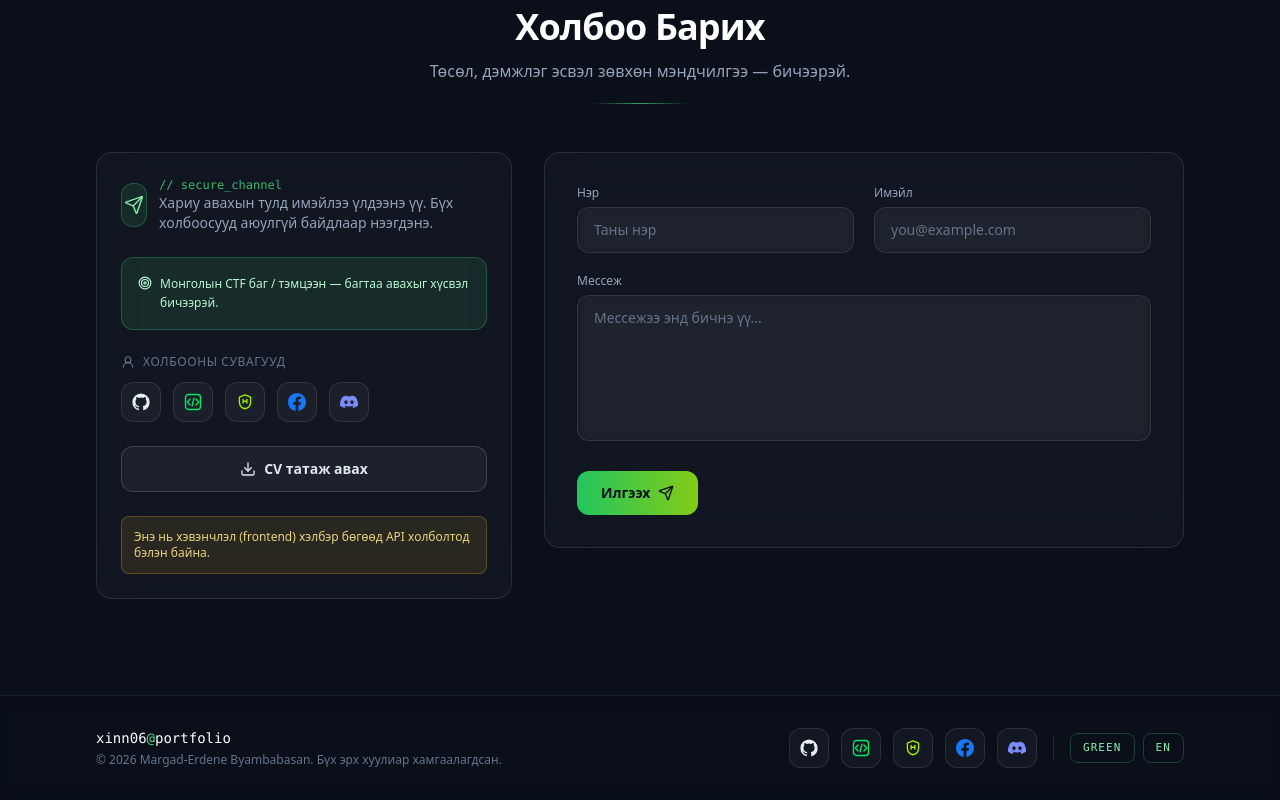
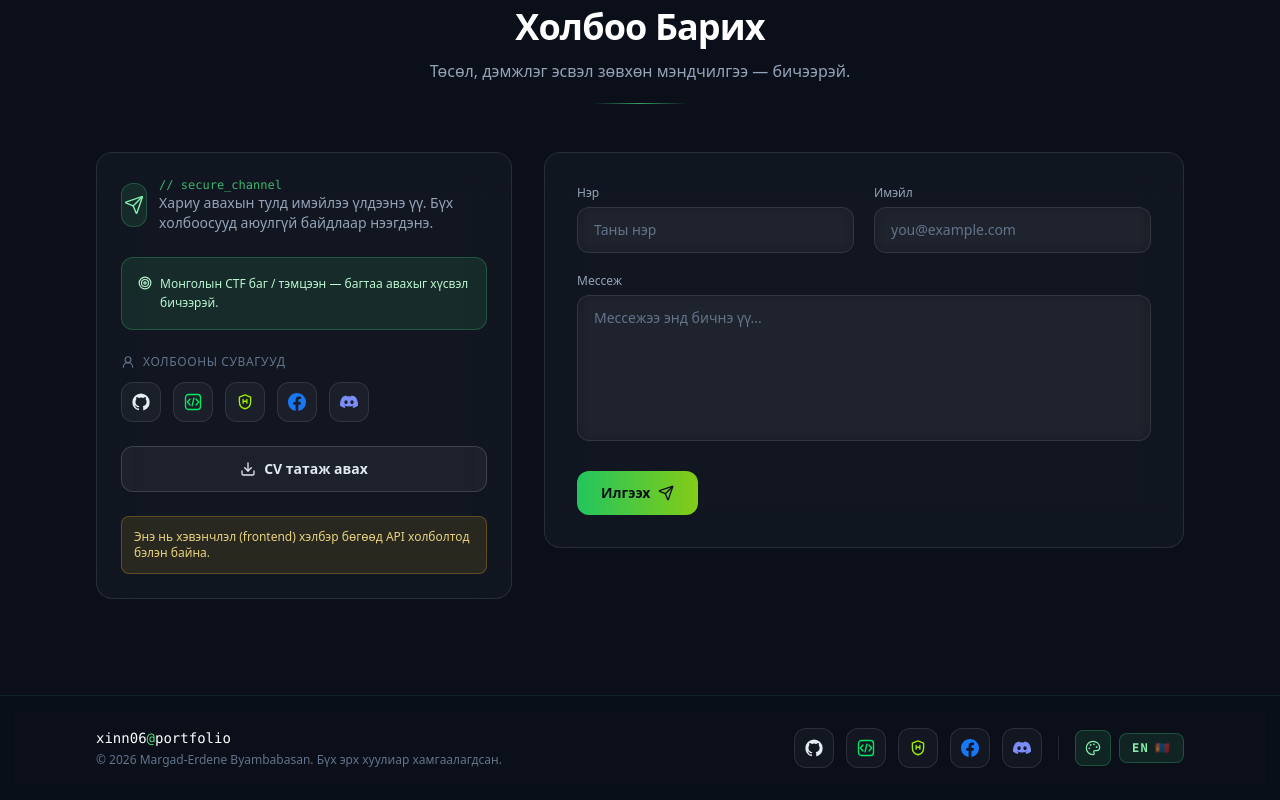
Before and after one commit to Zaprilli/Portfolio_web, a Next.js app: page / in a window 1280 px wide. Shown: the part 4794-5594 px from the top of the page. Built offline with nearby package versions, Linux system fonts and the light colour scheme.

Commit message:
footer: match navbar toggle style (palette icon + flag)

```diff
--- a/components/Footer.tsx
+++ b/components/Footer.tsx
@@ -1,5 +1,6 @@
 'use client';
 
+import { Palette } from 'lucide-react';
 import { SocialRow } from './Socials';
 import { useLang } from '@/lib/lang-context';
 import { useTheme } from '@/lib/theme-context';
@@ -28,16 +29,18 @@ export default function Footer() {
             <button
               onClick={toggleTheme}
               aria-label={`Theme: ${theme}`}
-              className="rounded-lg border border-brand-400/25 px-3 py-1.5 font-mono text-[11px] uppercase tracking-widest text-brand-300 transition-colors hover:border-brand-400/60 hover:shadow-glow"
+              title={theme === 'green' ? 'Switch to purple' : 'Switch to green'}
+              className="grid h-9 w-9 place-items-center rounded-lg border border-brand-400/25 bg-brand-400/10 text-brand-300 transition hover:border-brand-300/60 hover:shadow-glow"
             >
-              {theme === 'green' ? 'green' : 'purple'}
+              <Palette className="h-4 w-4" strokeWidth={1.8} />
             </button>
             <button
               onClick={toggleLang}
               aria-label="Toggle language MN / EN"
-              className="rounded-lg border border-brand-400/25 px-3 py-1.5 font-mono text-[11px] tracking-widest text-brand-300 transition-colors hover:border-brand-400/60 hover:shadow-glow"
+              className="rounded-lg border border-brand-400/25 bg-brand-400/10 px-3 py-1.5 font-mono text-xs font-semibold tracking-widest text-brand-300 transition hover:border-brand-300/60 hover:shadow-glow"
             >
               {lang === 'mn' ? 'EN' : 'MN'}
+              <span className="ml-1.5 text-brand-500/60">{lang === 'mn' ? '🇲🇳' : '🇬🇧'}</span>
             </button>
           </div>
         </div>
```
